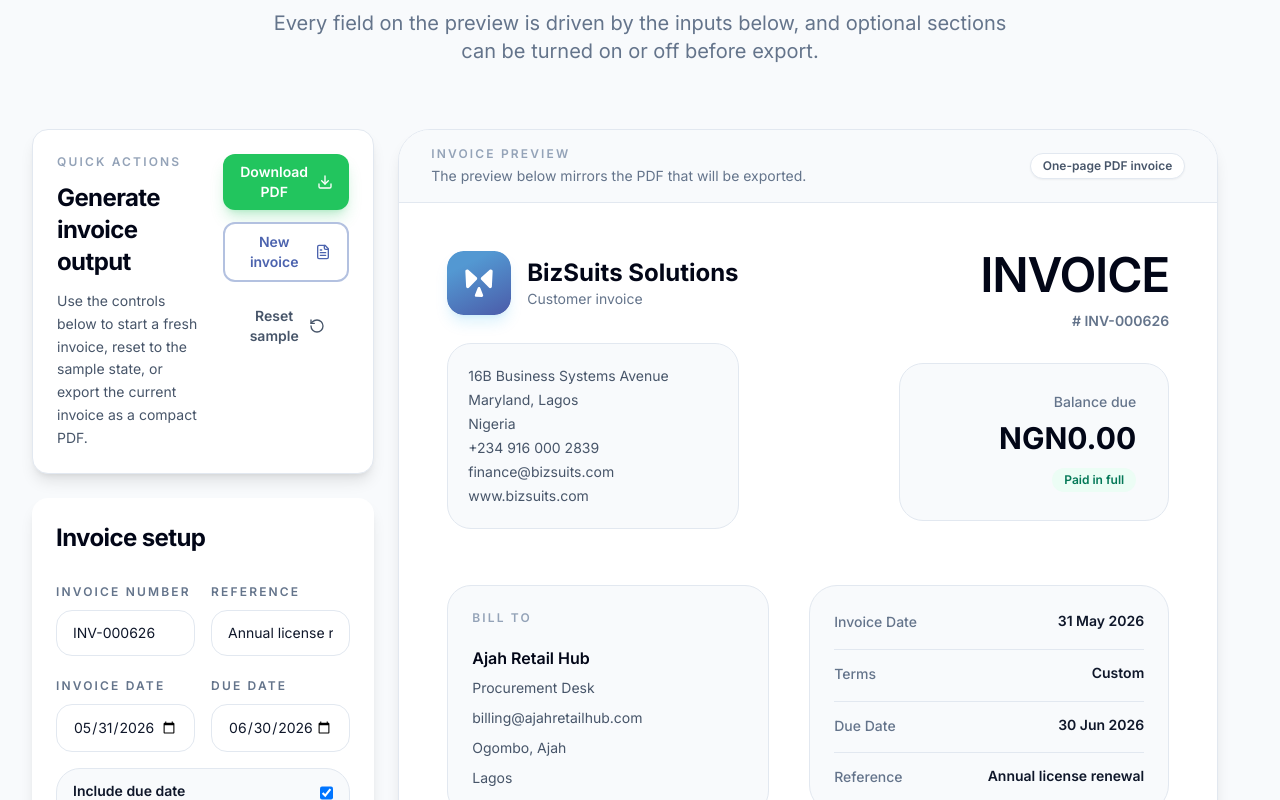
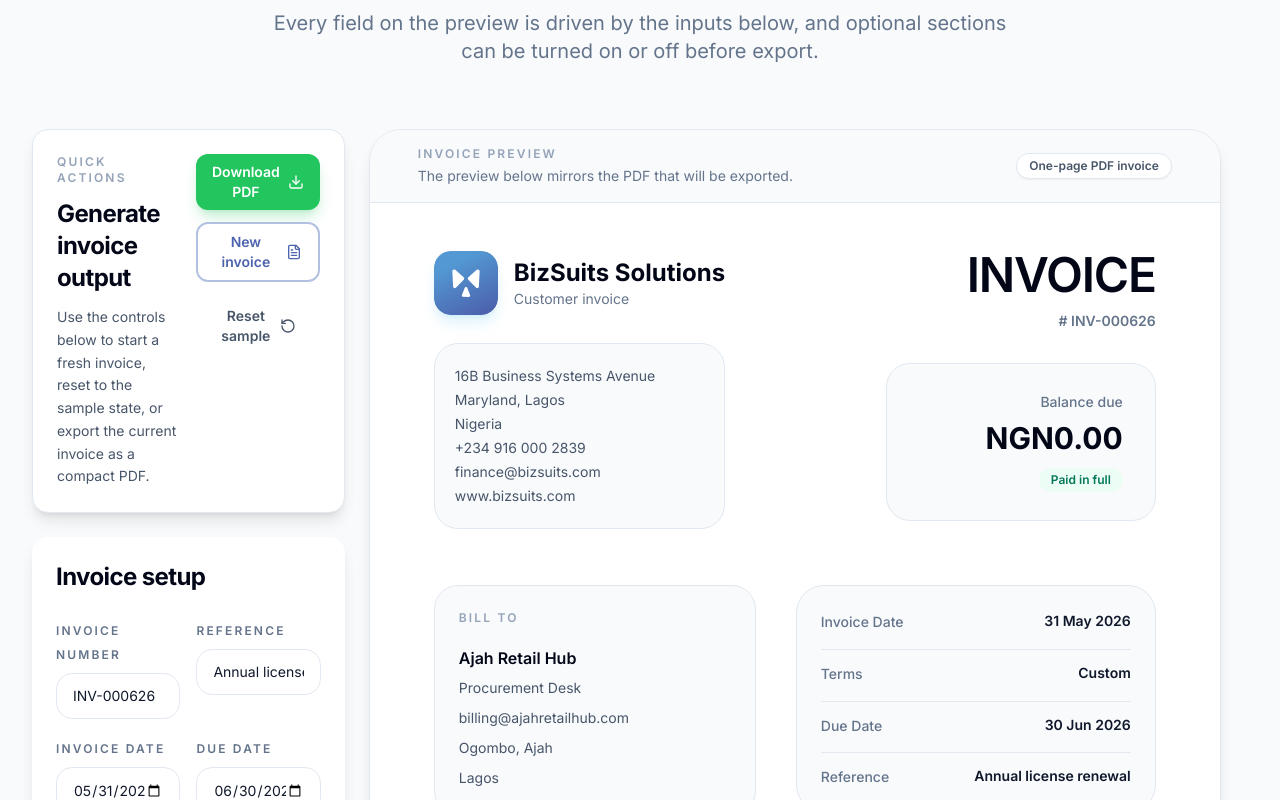
Before and after one commit to casstimmy/BSuits-Site, a Next.js app: page /admin in a window 1280 px wide. Shown: the part 760-1560 px from the top of the page. Built offline with nearby package versions, Linux system fonts and the light colour scheme.

Commit message:
improve on the webproduct optimization and ux

```diff
--- a/src/components/admin/InvoiceDesk.tsx
+++ b/src/components/admin/InvoiceDesk.tsx
@@ -1267,7 +1267,7 @@
                 padding="none"
                 className="overflow-hidden rounded-[2rem] border border-slate-200 bg-white shadow-[0_24px_60px_rgba(15,23,42,0.08)]"
               >
-                <div className="border-b border-slate-200 bg-slate-50 px-6 py-4 md:px-8">
+                <div className="border-b border-slate-200 bg-slate-50 px-7 py-4 sm:px-8 md:px-10 lg:px-12">
                   <div className="flex flex-col gap-3 sm:flex-row sm:items-center sm:justify-between">
                     <div>
                       <p className="text-xs font-semibold uppercase tracking-[0.18em] text-slate-400">
@@ -1283,7 +1283,7 @@
                   </div>
                 </div>
 
-                <div className="px-7 py-9 md:px-12 md:py-12">
+                <div className="px-8 py-9 sm:px-10 md:px-14 md:py-12 lg:px-16">
                   <div className="mx-auto max-w-[940px]">
                     <div className="flex flex-col gap-10 lg:flex-row lg:items-start lg:justify-between">
                       <div className="lg:max-w-[380px]">
```
